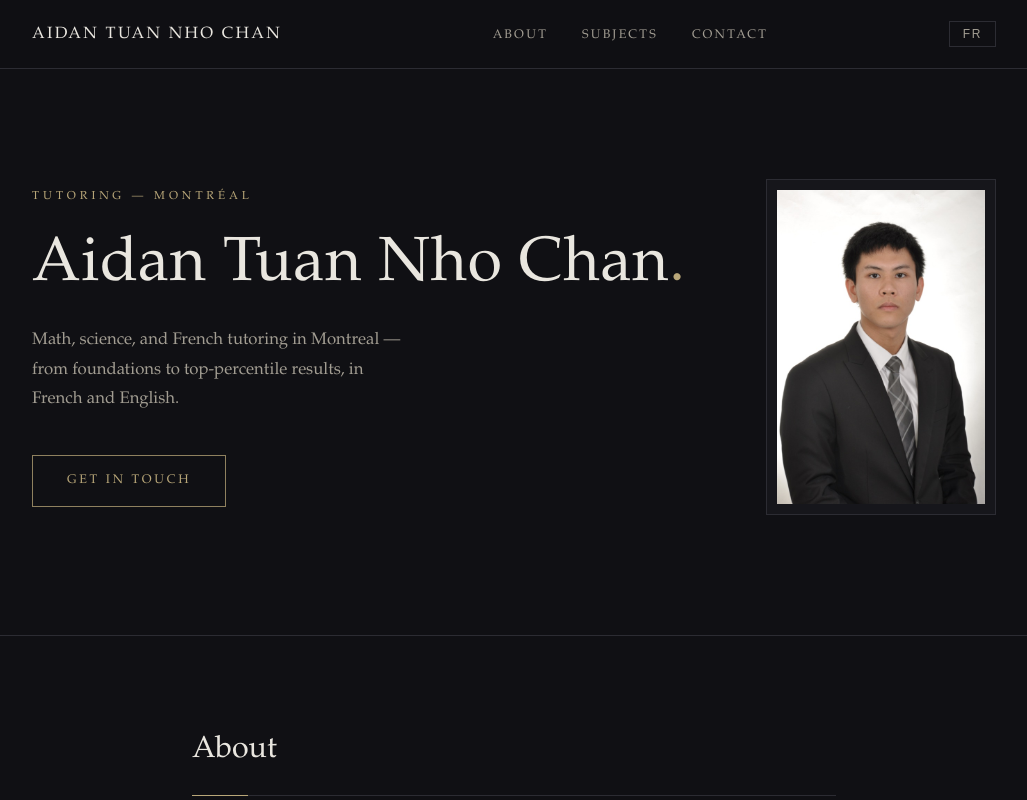
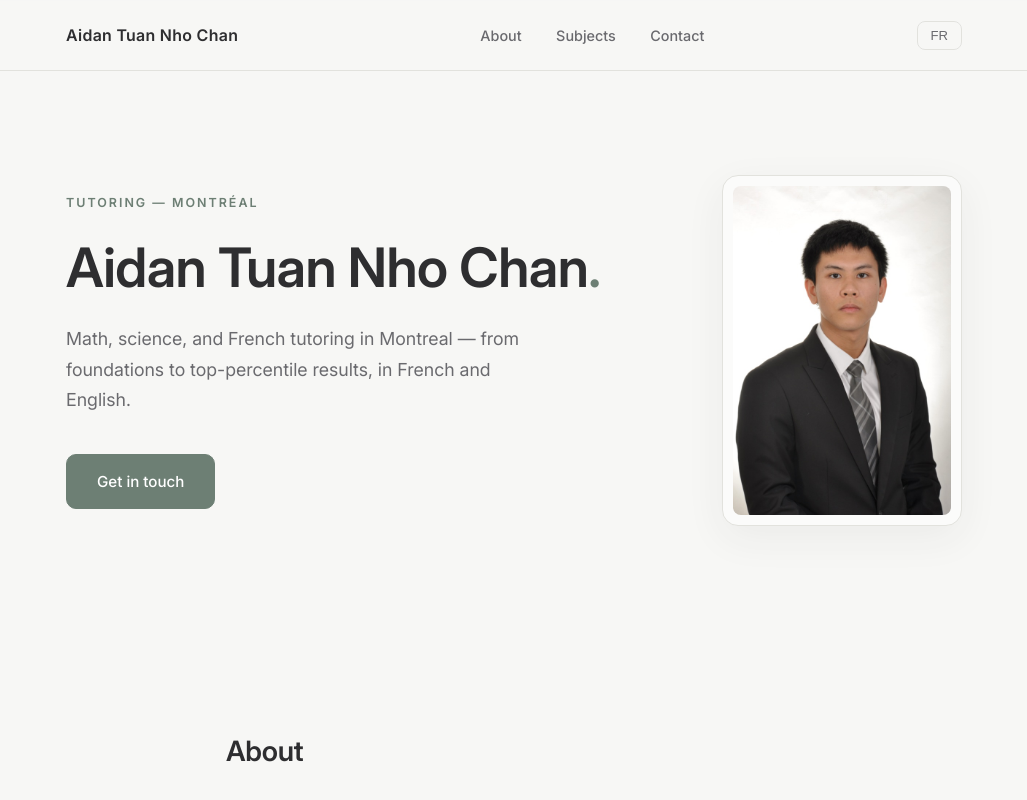
Before and after one commit to aidantuannhochan-source/tutoring-website, a plain HTML site: page index.html in a window 1280 px wide. Shown: the top 800 px of the page, without its empty margins (126-1153 px from the left). Drawn offline with Linux system fonts and the light colour scheme.

Commit message:
Light calm theme: Inter (self-hosted), off-white palette, soft buttons, reduced contrast Co-Authored-By: Claude Opus 4.8 <noreply@anthropic.com>

```diff
--- a/index.html
+++ b/index.html
@@ -3,7 +3,7 @@
 <head>
 <meta charset="UTF-8">
 <meta name="viewport" content="width=device-width, initial-scale=1.0">
-<meta http-equiv="Content-Security-Policy" content="default-src 'none'; script-src 'self'; style-src 'self'; img-src 'self'; base-uri 'none'; form-action 'none'">
+<meta http-equiv="Content-Security-Policy" content="default-src 'none'; script-src 'self'; style-src 'self'; img-src 'self'; font-src 'self'; base-uri 'none'; form-action 'none'">
 <meta name="referrer" content="no-referrer">
 <title>Aidan Tuan Nho Chan — Tutoring</title>
 <link rel="stylesheet" href="styles.css">
--- a/styles.css
+++ b/styles.css
@@ -1,40 +1,51 @@
+@font-face {
+  font-family: "Inter";
+  font-style: normal;
+  font-weight: 300 700;
+  font-display: swap;
+  src: url("fonts/InterVariable.woff2") format("woff2");
+}
+
 :root {
-  --bg: #101014;
-  --bg-raised: #16161b;
-  --ink: #e9e6df;
-  --ink-soft: #a29d92;
-  --hairline: #2c2c33;
-  --champagne: #b9a779;
-  --champagne-soft: #8f815f;
+  --bg: #f7f7f5;
+  --bg-alt: #f0f0ed;
+  --bg-card: #fbfbfa;
+  --ink: #2e2e30;
+  --ink-soft: #6a6a6e;
+  --hairline: #e2e2dd;
+  --accent: #6d7f74;
+  --accent-deep: #56685d;
 }
 
 * { box-sizing: border-box; }
 
-::selection { background: var(--champagne); color: var(--bg); }
+::selection { background: #d9e0db; color: var(--ink); }
 
 body {
   margin: 0;
-  font-family: "Garamond", "Crimson Text", Georgia, serif;
+  font-family: "Inter", -apple-system, BlinkMacSystemFont, "Segoe UI", Helvetica, Arial, sans-serif;
   color: var(--ink);
   background: var(--bg);
-  line-height: 1.76;
+  line-height: 1.8;
   font-weight: 400;
+  -webkit-font-smoothing: antialiased;
 }
 
 h1, h2 {
-  font-family: Baskerville, "Palatino Linotype", Palatino, Georgia, serif;
-  font-weight: 500;
+  font-family: "Inter", -apple-system, BlinkMacSystemFont, sans-serif;
+  font-weight: 600;
+  letter-spacing: -0.01em;
 }
 
-.wrap { max-width: 1020px; margin: 0 auto; padding: 0 28px; }
-.narrow { max-width: 700px; }
+.wrap { max-width: 960px; margin: 0 auto; padding: 0 32px; }
+.narrow { max-width: 640px; }
 
 /* Header */
 .site-header {
   position: sticky;
   top: 0;
-  background: rgba(16, 16, 20, 0.92);
-  backdrop-filter: blur(8px);
+  background: rgba(247, 247, 245, 0.9);
+  backdrop-filter: blur(10px);
   border-bottom: 1px solid var(--hairline);
   z-index: 10;
 }
@@ -42,13 +53,12 @@ h1, h2 {
   display: flex;
   align-items: center;
   justify-content: space-between;
-  height: 68px;
+  height: 70px;
 }
 .brand {
-  font-family: Baskerville, Palatino, Georgia, serif;
-  font-size: 1.02rem;
-  letter-spacing: 0.14em;
-  text-transform: uppercase;
+  font-weight: 600;
+  font-size: 1rem;
+  letter-spacing: 0.02em;
   color: var(--ink);
   text-decoration: none;
 }
@@ -56,38 +66,36 @@ h1, h2 {
   color: var(--ink-soft);
   text-decoration: none;
   margin-left: 30px;
-  font-size: 0.78rem;
-  text-transform: uppercase;
-  letter-spacing: 0.18em;
-  padding-bottom: 4px;
-  border-bottom: 1px solid transparent;
-  transition: color 0.2s ease, border-color 0.2s ease;
+  font-size: 0.9rem;
+  font-weight: 500;
+  transition: color 0.2s ease;
 }
-.nav a:hover { color: var(--champagne); border-bottom-color: var(--champagne); }
+.nav a:hover { color: var(--accent-deep); }
 
 .header-actions { display: flex; align-items: center; gap: 16px; }
 .lang-toggle {
   background: transparent;
   color: var(--ink-soft);
   border: 1px solid var(--hairline);
-  padding: 5px 13px;
-  font-size: 0.75rem;
-  letter-spacing: 0.14em;
+  border-radius: 8px;
+  padding: 6px 13px;
+  font-size: 0.82rem;
+  font-weight: 500;
   cursor: pointer;
-  transition: color 0.2s ease, border-color 0.2s ease;
+  transition: color 0.2s ease, border-color 0.2s ease, background 0.2s ease;
 }
-.lang-toggle:hover { color: var(--champagne); border-color: var(--champagne-soft); }
+.lang-toggle:hover { color: var(--accent-deep); border-color: var(--accent); background: var(--bg-alt); }
 .nav-toggle {
   display: none;
   background: none;
   border: none;
-  font-size: 1.3rem;
+  font-size: 1.35rem;
   cursor: pointer;
   color: var(--ink);
 }
 
 /* Hero */
-.hero { padding: 110px 0 120px; border-bottom: 1px solid var(--hairline); }
+.hero { padding: 104px 0 108px; }
 .hero-inner {
   display: flex;
   align-items: center;
@@ -95,87 +103,84 @@ h1, h2 {
   gap: 64px;
   flex-wrap: wrap;
 }
-.hero-text { flex: 1 1 440px; }
+.hero-text { flex: 1 1 420px; }
 .hero-kicker {
   text-transform: uppercase;
-  letter-spacing: 0.34em;
-  font-size: 0.72rem;
-  color: var(--champagne);
-  margin: 0 0 26px;
-  font-weight: 400;
+  letter-spacing: 0.16em;
+  font-size: 0.78rem;
+  font-weight: 600;
+  color: var(--accent);
+  margin: 0 0 22px;
 }
 .hero-text h1 {
-  font-size: clamp(2.5rem, 5.5vw, 3.9rem);
-  line-height: 1.08;
-  letter-spacing: 0.01em;
+  font-size: clamp(2.3rem, 5vw, 3.4rem);
+  line-height: 1.14;
   margin: 0 0 26px;
+  font-weight: 600;
 }
-.accent-dot { color: var(--champagne); }
+.accent-dot { color: var(--accent); }
 .hero-sub {
-  font-size: 1.05rem;
+  font-size: 1.12rem;
+  line-height: 1.7;
   color: var(--ink-soft);
-  max-width: 46ch;
-  margin: 0 0 40px;
+  max-width: 44ch;
+  margin: 0 0 38px;
 }
 .hero-photo {
-  width: 230px;
-  min-width: 230px;
-  background: var(--bg-raised);
+  width: 240px;
+  min-width: 240px;
+  background: var(--bg-card);
   border: 1px solid var(--hairline);
+  border-radius: 16px;
   padding: 10px;
+  box-shadow: 0 12px 40px rgba(46, 46, 48, 0.06);
   overflow: hidden;
 }
-.hero-photo img { width: 100%; height: auto; display: block; filter: saturate(0.88); }
+.hero-photo img { width: 100%; height: auto; display: block; border-radius: 8px; }
 
 .btn {
   display: inline-block;
-  padding: 14px 34px;
+  padding: 13px 30px;
   text-decoration: none;
-  font-size: 0.78rem;
-  font-weight: 400;
-  text-transform: uppercase;
-  letter-spacing: 0.22em;
-  color: var(--champagne);
-  background: transparent;
-  border: 1px solid var(--champagne-soft);
-  transition: background 0.25s ease, color 0.25s ease;
+  font-size: 0.95rem;
+  font-weight: 500;
+  color: #fff;
+  background: var(--accent);
+  border: 1px solid var(--accent);
+  border-radius: 10px;
+  transition: background 0.25s ease, transform 0.15s ease;
 }
-.btn:hover { background: var(--champagne); color: var(--bg); }
+.btn:hover { background: var(--accent-deep); border-color: var(--accent-deep); transform: translateY(-1px); }
 
 /* Sections */
-.section { padding: 88px 0; }
-.section-alt { background: var(--bg-raised); }
+.section { padding: 92px 0; }
+.section-alt { background: var(--bg-alt); }
 .section h2 {
-  font-size: 1.9rem;
-  margin: 0 0 34px;
-  padding-bottom: 18px;
-  border-bottom: 1px solid var(--hairline);
-  position: relative;
-}
-.section h2::after {
-  content: "";
-  position: absolute;
-  left: 0;
-  bottom: -1px;
-  width: 56px;
-  height: 1px;
-  background: var(--champagne);
+  font-size: 1.75rem;
+  font-weight: 600;
+  margin: 0 0 30px;
 }
 
 .credentials {
   list-style: none;
   padding: 0;
-  margin: 30px 0 0;
+  margin: 32px 0 0;
+  display: flex;
+  gap: 10px 12px;
+  flex-wrap: wrap;
 }
 .credentials li {
-  padding: 12px 0;
-  border-bottom: 1px solid var(--hairline);
+  background: var(--bg-card);
+  border: 1px solid var(--hairline);
+  border-radius: 999px;
+  padding: 8px 18px;
+  font-size: 0.9rem;
   color: var(--ink-soft);
-  font-size: 0.92rem;
-  letter-spacing: 0.06em;
-  text-transform: uppercase;
+  font-weight: 500;
 }
-.credentials li::before { content: "·  "; color: var(--champagne); }
+
+.about-lead { font-size: 1.08rem; }
+#about p { max-width: 60ch; margin-bottom: 20px; }
 
 .subject-list {
   list-style: none;
@@ -183,54 +188,37 @@ h1, h2 {
   margin: 0;
 }
 .subject-list li {
-  padding: 22px 4px;
+  padding: 26px 0;
   border-bottom: 1px solid var(--hairline);
-  display: flex;
-  flex-wrap: wrap;
-  gap: 4px 24px;
-  align-items: baseline;
 }
+.subject-list li:last-child { border-bottom: none; }
 .subject-list strong {
-  min-width: 230px;
-  font-family: Baskerville, Palatino, Georgia, serif;
-  font-size: 1.35rem;
+  display: block;
+  font-size: 1.2rem;
+  font-weight: 600;
+  margin-bottom: 6px;
+}
+.subject-list span { color: var(--ink-soft); font-size: 1rem; line-height: 1.65; }
+.note { margin-top: 30px; color: var(--ink-soft); font-size: 0.98rem; }
+
+.email-display { margin: 12px 0 32px; }
+.email-display a {
+  font-size: clamp(1.2rem, 3vw, 1.55rem);
   font-weight: 500;
-}
-.subject-list span {
-  color: var(--ink-soft);
-  font-size: 0.85rem;
-  letter-spacing: 0.12em;
-  text-transform: uppercase;
-}
-.note { margin-top: 26px; color: var(--ink-soft); font-size: 0.95rem; font-style: italic; }
-
-.testimonial {
-  margin: 0 0 26px;
-  padding: 0 0 0 22px;
-  border-left: 1px solid var(--champagne);
-}
-.testimonial p { font-style: italic; margin: 0 0 8px; }
-.testimonial cite { font-style: normal; color: var(--ink-soft); font-size: 0.9rem; }
-
-.email-display { margin: 10px 0 34px; }
-.email-display a {
-  font-family: Baskerville, Palatino, Georgia, serif;
-  font-size: clamp(1.25rem, 3.2vw, 1.75rem);
-  color: var(--ink);
+  color: var(--accent-deep);
   text-decoration: none;
-  border-bottom: 1px solid var(--champagne);
+  border-bottom: 1px solid var(--accent);
   padding-bottom: 3px;
   transition: color 0.2s ease;
 }
-.email-display a:hover { color: var(--champagne); }
+.email-display a:hover { color: var(--accent); }
 
 .contact-methods { margin-top: 10px; }
 
 .site-footer {
-  padding: 40px 0;
+  padding: 44px 0;
   color: var(--ink-soft);
-  font-size: 0.78rem;
-  letter-spacing: 0.1em;
+  font-size: 0.88rem;
   border-top: 1px solid var(--hairline);
 }
 
@@ -238,19 +226,20 @@ h1, h2 {
 @media (max-width: 720px) {
   .nav {
     position: absolute;
-    top: 68px;
+    top: 70px;
     left: 0;
     right: 0;
     background: var(--bg);
     border-bottom: 1px solid var(--hairline);
     flex-direction: column;
-    padding: 12px 28px 20px;
+    padding: 12px 32px 20px;
     display: none;
   }
   .nav.open { display: flex; }
   .nav a { margin: 10px 0; }
   .nav-toggle { display: block; }
-  .hero { padding: 64px 0 72px; }
+  .hero { padding: 60px 0 68px; }
   .hero-inner { flex-direction: column-reverse; align-items: flex-start; }
-  .hero-photo { width: 200px; min-width: 200px; }
+  .hero-photo { width: 210px; min-width: 210px; }
+  .section { padding: 64px 0; }
 }
```
Also changed, not shown: fonts/InterVariable.woff2 (added).
